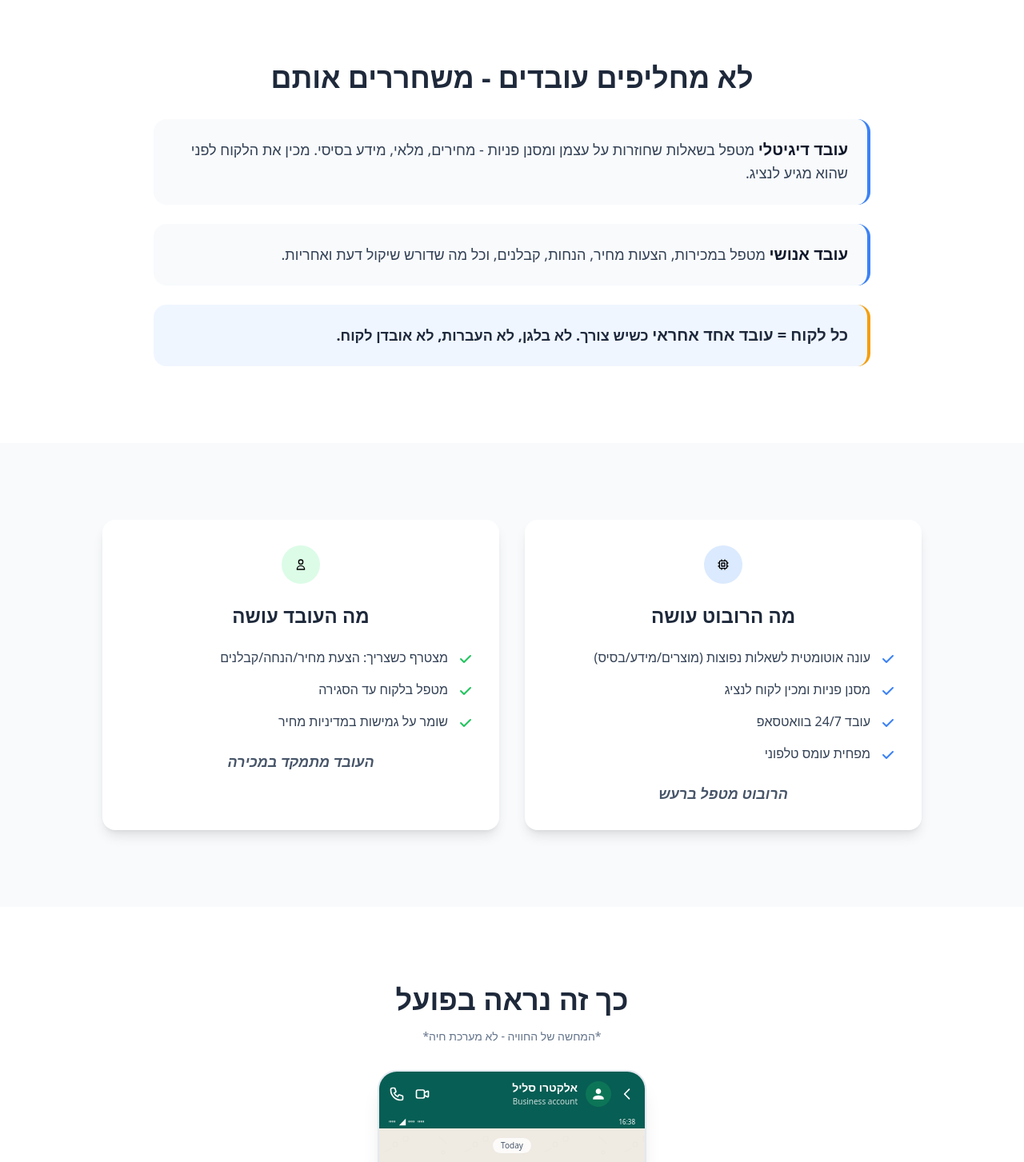
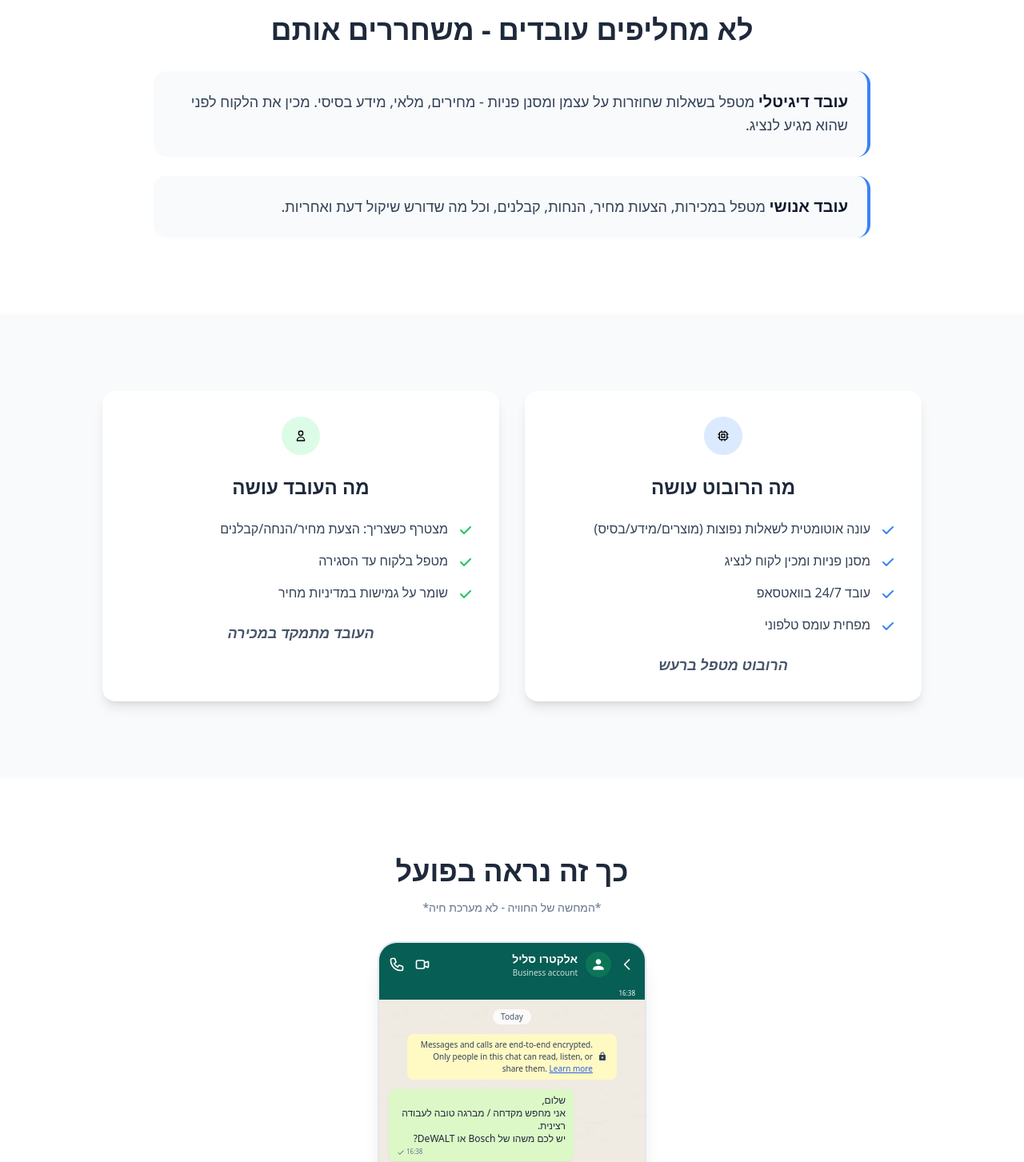
Before and after one commit to adamts1/electro-slil, a React (Vite) app: page / in a window 1280 px wide. Shown: the part 1330-2783 px from the top of the page at 80% size. Built offline with nearby package versions, Linux system fonts and the light colour scheme.

Commit message:
text fine tuning

```diff
--- a/src/App.tsx
+++ b/src/App.tsx
@@ -334,11 +334,10 @@ const WhatsAppInterface = () => {
     <div className="max-w-5xl mx-auto">
       {/* Phone Viewport Container */}
       <div className="relative mx-auto max-w-[288px] md:max-w-[336px]">
-        <div className="relative bg-white rounded-3xl border-2 border-slate-200 shadow-xl overflow-hidden h-[544px] md:h-[624px]">
-          {/* Navigation Arrows - Middle Sides */}
+        {/* Navigation Arrows - Outside Phone */}
         <button
           onClick={goToNext}
-            className="absolute top-1/2 -translate-y-1/2 left-2 z-20 w-10 h-10 rounded-full bg-white/95 hover:bg-white shadow-lg hover:shadow-xl border border-slate-200/50 flex items-center justify-center transition-all hover:scale-110 active:scale-95"
+          className="absolute top-1/2 -translate-y-1/2 -left-12 md:-left-14 z-20 w-10 h-10 rounded-full bg-white/95 hover:bg-white shadow-lg hover:shadow-xl border border-slate-200/50 flex items-center justify-center transition-all hover:scale-110 active:scale-95"
           aria-label="הבא"
         >
           <svg className="w-5 h-5 text-slate-700" fill="none" stroke="currentColor" viewBox="0 0 24 24" strokeWidth={2.5}>
@@ -347,7 +346,7 @@ const WhatsAppInterface = () => {
         </button>
         <button
           onClick={goToPrevious}
-            className="absolute top-1/2 -translate-y-1/2 right-2 z-20 w-10 h-10 rounded-full bg-white/95 hover:bg-white shadow-lg hover:shadow-xl border border-slate-200/50 flex items-center justify-center transition-all hover:scale-110 active:scale-95"
+          className="absolute top-1/2 -translate-y-1/2 -right-12 md:-right-14 z-20 w-10 h-10 rounded-full bg-white/95 hover:bg-white shadow-lg hover:shadow-xl border border-slate-200/50 flex items-center justify-center transition-all hover:scale-110 active:scale-95"
           aria-label="קודם"
         >
           <svg className="w-5 h-5 text-slate-700" fill="none" stroke="currentColor" viewBox="0 0 24 24" strokeWidth={2.5}>
@@ -355,6 +354,7 @@ const WhatsAppInterface = () => {
           </svg>
         </button>
 
+        <div className="relative bg-white rounded-3xl border-2 border-slate-200 shadow-xl overflow-hidden h-[544px] md:h-[624px]">
           {/* WhatsApp Interface */}
           <div className="flex flex-col h-full" style={{ backgroundColor: '#efeae2' }}>
             {/* Header */}
@@ -386,20 +386,6 @@ const WhatsAppInterface = () => {
             {/* Status Bar (iPhone style) */}
             <div className="bg-[#075e54] text-white text-[8px] px-3 py-0.5 flex justify-between items-center">
               <span>16:38</span>
-              <div className="flex items-center gap-0.5">
-                <svg className="w-2.5 h-2.5" fill="currentColor" viewBox="0 0 24 24">
-                  <path d="M1 9l2-2v7l-2-2v-3zm4 0l2-2v7l-2-2v-3zm4 0l2-2v7l-2-2v-3zm4 0l2-2v7l-2-2v-3zm4 0l2-2v7l-2-2v-3z"/>
-                </svg>
-                <svg className="w-2.5 h-2.5" fill="currentColor" viewBox="0 0 24 24">
-                  <path d="M1 9l2-2v7l-2-2v-3zm4 0l2-2v7l-2-2v-3zm4 0l2-2v7l-2-2v-3zm4 0l2-2v7l-2-2v-3zm4 0l2-2v7l-2-2v-3z"/>
-                </svg>
-                <svg className="w-2.5 h-2.5" fill="currentColor" viewBox="0 0 24 24">
-                  <path d="M2 22h20V2z"/>
-                </svg>
-                <svg className="w-2.5 h-2.5" fill="currentColor" viewBox="0 0 24 24">
-                  <path d="M1 9l2-2v7l-2-2v-3zm4 0l2-2v7l-2-2v-3zm4 0l2-2v7l-2-2v-3zm4 0l2-2v7l-2-2v-3zm4 0l2-2v7l-2-2v-3z"/>
-                </svg>
-              </div>
             </div>
 
             {/* Chat Area */}
@@ -548,7 +534,7 @@ function App() {
       <Section id="hero" className="pt-24 md:pt-32 bg-gradient-to-br from-slate-800 to-slate-900 text-white">
         <div className="text-center max-w-4xl mx-auto">
           <h1 className="text-4xl md:text-5xl lg:text-6xl font-bold mb-6 leading-tight">
-            מורידים עומס מהטלפון - בלי לשנות איך העסק עובד
+            שינוי גדול · אפס מאמץ
           </h1>
           <p className="text-xl md:text-2xl mb-10 text-slate-200 leading-relaxed">
             פיילוט אוטומציה חכם לאלקטרו סליל שמטפל בשאלות חוזרות, מסנן פניות, ומשחרר את העובדים למכירה.
@@ -613,11 +599,7 @@ function App() {
               <strong className="text-slate-900 text-xl">עובד אנושי</strong> מטפל במכירות, הצעות מחיר, הנחות, קבלנים, וכל מה שדורש שיקול דעת ואחריות.
             </p>
           </div>
-          <div className="bg-blue-50 p-6 rounded-2xl border-r-4 border-amber-500">
-            <p className="text-lg text-slate-800 leading-relaxed font-semibold">
-              <strong className="text-xl">כל לקוח = עובד אחד אחראי</strong> כשיש צורך. לא בלגן, לא העברות, לא אובדן לקוח.
-            </p>
-          </div>
+
         </div>
       </Section>
 
@@ -728,7 +710,7 @@ function App() {
       {/* Pilot Section */}
       <Section id="pilot" className="bg-slate-50">
         <h2 className="text-3xl md:text-4xl font-bold text-center mb-8 text-slate-800">
-          מתחילים חכם. בלי מהפכה.
+          מתחילים חכם. פשוט.
         </h2>
         <div className="max-w-4xl mx-auto">
           <div className="grid md:grid-cols-2 gap-6 mb-10">
@@ -902,7 +884,7 @@ function App() {
             <div className="text-3xl font-bold text-amber-600 mb-4">₪5,000</div>
             <p className="text-slate-700">חד-פעמי</p>
           </div>
-          <div className="bg-slate-50 p-8 rounded-2xl shadow-lg hover:shadow-xl transition border-2 border-blue-500">
+          <div className="bg-slate-50 p-8 rounded-2xl shadow-lg hover:shadow-xl transition">
             <h3 className="text-2xl font-bold mb-4 text-slate-800">מערכת מתקדמת</h3>
             <div className="text-3xl font-bold text-blue-600 mb-4">₪8,000–₪15,000</div>
             <p className="text-slate-700">שלב הבא, אופציונלי</p>
@@ -922,22 +904,15 @@ function App() {
       <Section id="contact" className="bg-gradient-to-br from-slate-800 to-slate-900 text-white">
         <div className="text-center max-w-4xl mx-auto">
           <h2 className="text-4xl md:text-5xl lg:text-6xl font-bold mb-10 leading-tight">
-            זה לא שינוי גדול - זו בדיקה חכמה.
+            שינוי משמעותי. אפקטיבי. מורגש מהשבוע הראשון
           </h2>
 
           <div className="max-w-3xl mx-auto mb-10 space-y-6">
             <p className="text-xl md:text-2xl text-slate-200 leading-relaxed">
-              המטרה של הפיילוט היא לא להחליף עובדים,<br />
-              לא לשנות איך העסק עובד,<br />
-              ולא להתחייב למערכת גדולה.
-            </p>
-
-            <p className="text-xl md:text-2xl text-slate-200 leading-relaxed">
-              המטרה היא אחת:<br />
-              לבדוק בצורה רגועה ומדידה<br />
-              אם אוטומציה ממוקדת יכולה להוריד עומס,<br />
-              לשחרר עובדים למכירה,<br />
-              ולשפר את חוויית הלקוח ביומיום.
+              בודקים בצורה רגועה ומדידה<br />
+              איך אוטומציה ממוקדת מורידה עומס,<br />
+              משפרת שירות,
+              ועושה סדר ביומיום.
             </p>
           </div>
 
@@ -957,9 +932,7 @@ function App() {
             >
               קביעת שיחת החלטה (15 דק׳)
             </a>
-            <p className="text-slate-300 mt-4 text-lg">
-              פגישה קצרה. בלי לחץ. בלי התחייבות.
-            </p>
+
           </div>
 
           <div className="flex flex-col sm:flex-row gap-6 justify-center items-center text-slate-300 pt-8 border-t border-slate-700">
```
Lines whose indentation alone changed are shown as unchanged.
